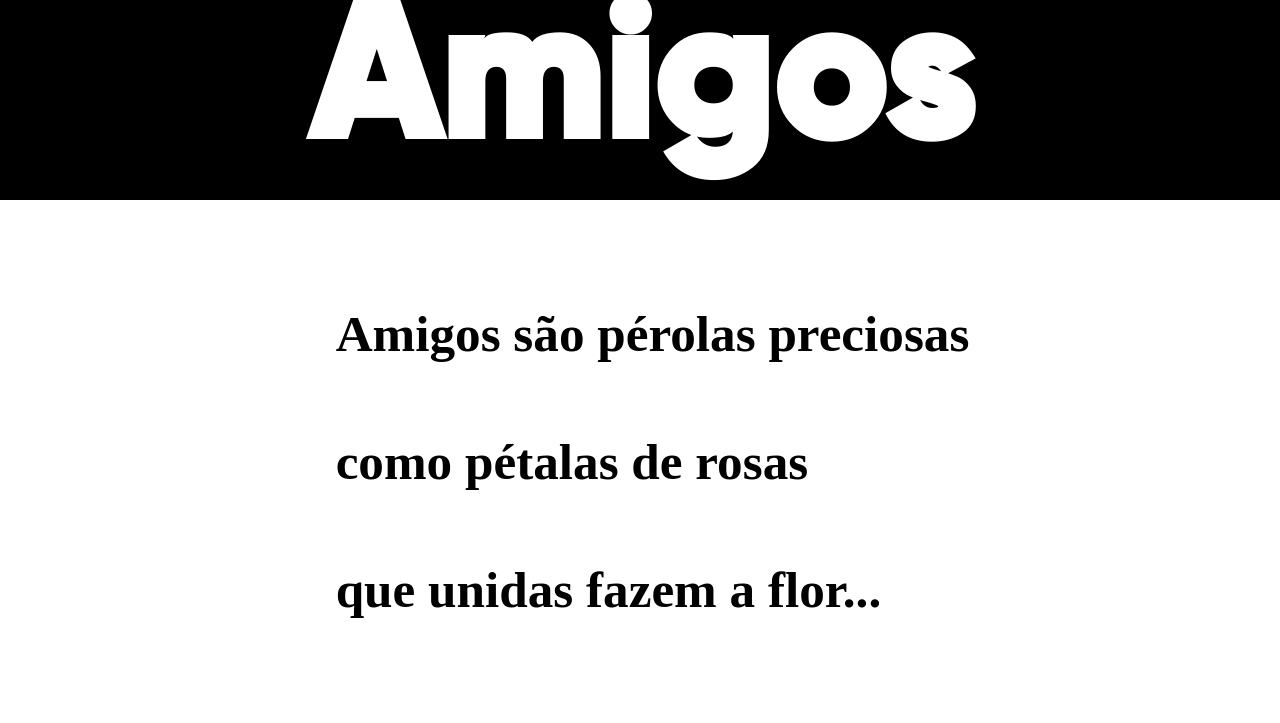
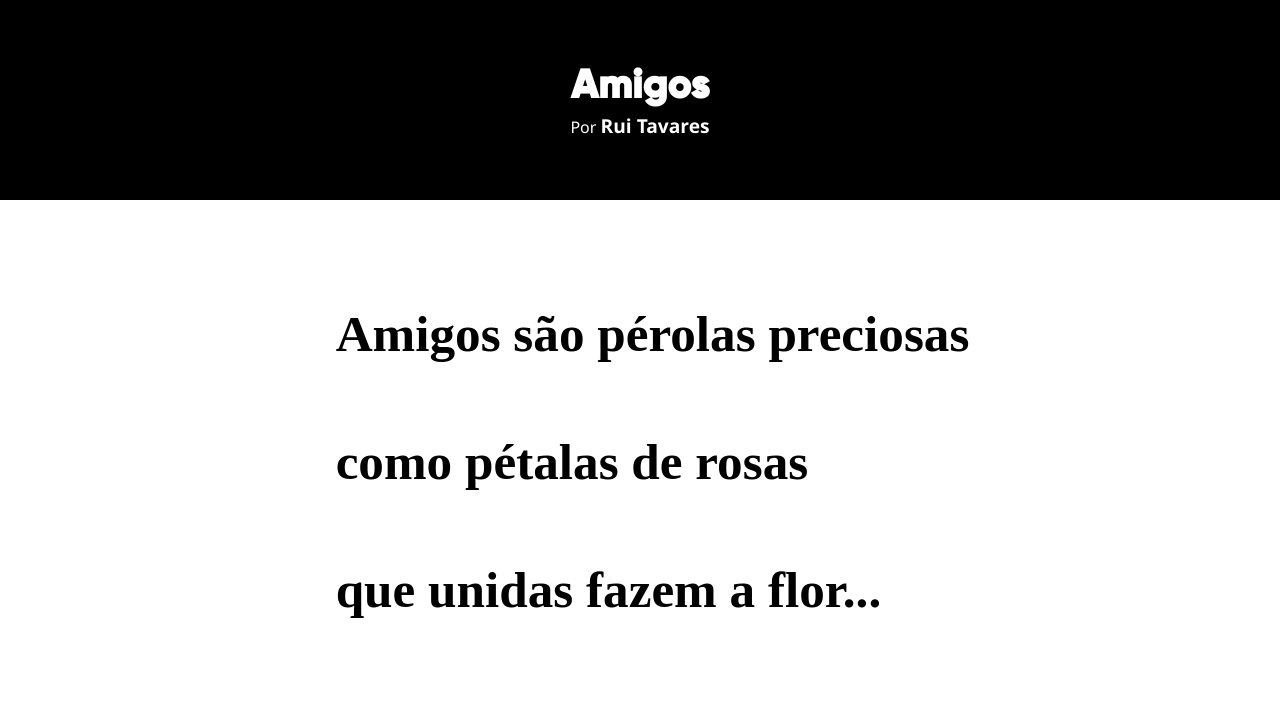
Before and after one commit to GustavoTavaresRibeiro/cordel, a plain HTML site: page index.html in a window 1280 px wide. Shown: the top 723 px of the page. Drawn offline with Linux system fonts and the light colour scheme; a web font is replaced by a local one.

Commit message:
Update style.css

```diff
--- a/style.css
+++ b/style.css
@@ -23,7 +23,7 @@
 .title > h1{
     margin: 0px;
     font-family: Gilroy-ExtraBold;
-    font-size: 15vw;
+    font-size: 2.5rem;
 }
 .autor{
     font-weight: bolder;
```
